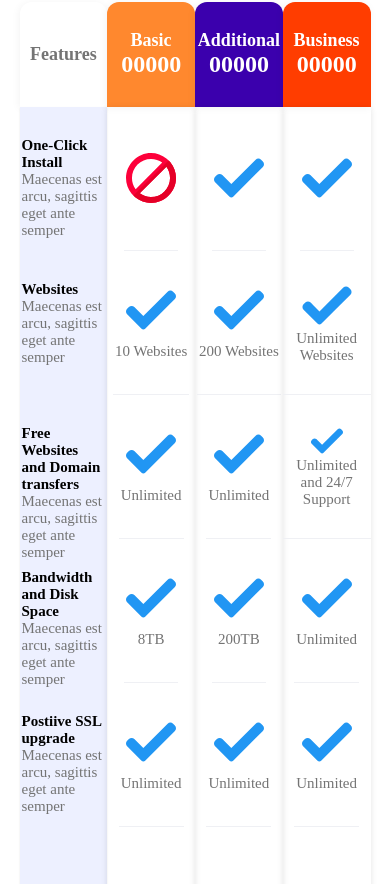
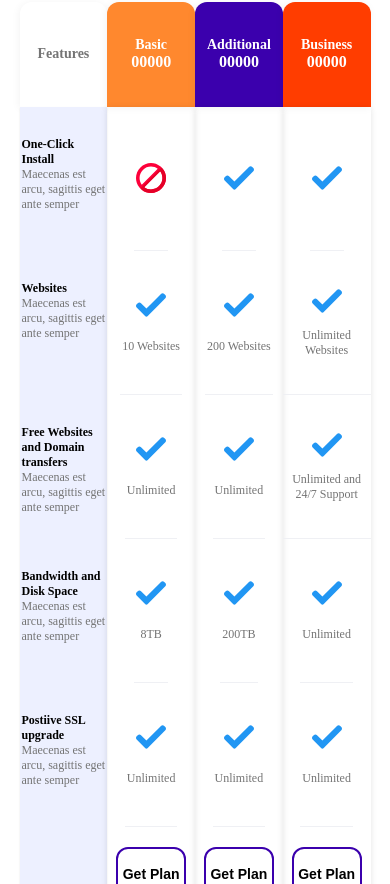
Before and after one commit to LTWIM/ssumco_public, a Next.js app: page /prices in a window 390 px wide. Shown: the part 3760-4644 px from the top of the page. Built offline with nearby package versions, Linux system fonts and the light colour scheme.

Commit message:
edit responsive for prices page

```diff
--- a/styles/Prices.module.scss
+++ b/styles/Prices.module.scss
@@ -273,3 +273,36 @@
     }
   }
 }
+@media only screen and (max-width: 414px) {
+  .solutions__contt__cont {
+    #mobile__list__wrapper:first-child {
+      .contt__cont {
+        height: 813px;
+      }
+    }
+  }
+  #mobile__list__wrapper {
+    .title__cont {
+      span:first-child {
+        font-size: 14px;
+      }
+      span:nth-child(2) {
+        font-size: 16px;
+      }
+    }
+    .contt__cont {
+      .btn__cont {
+        margin: 20px 0px;
+      }
+      .list__cont {
+        span {
+          font-size: 12px;
+        }
+        .features__svg__outerLayer {
+          width: 30px;
+          height: 30px;
+        }
+      }
+    }
+  }
+}
```
